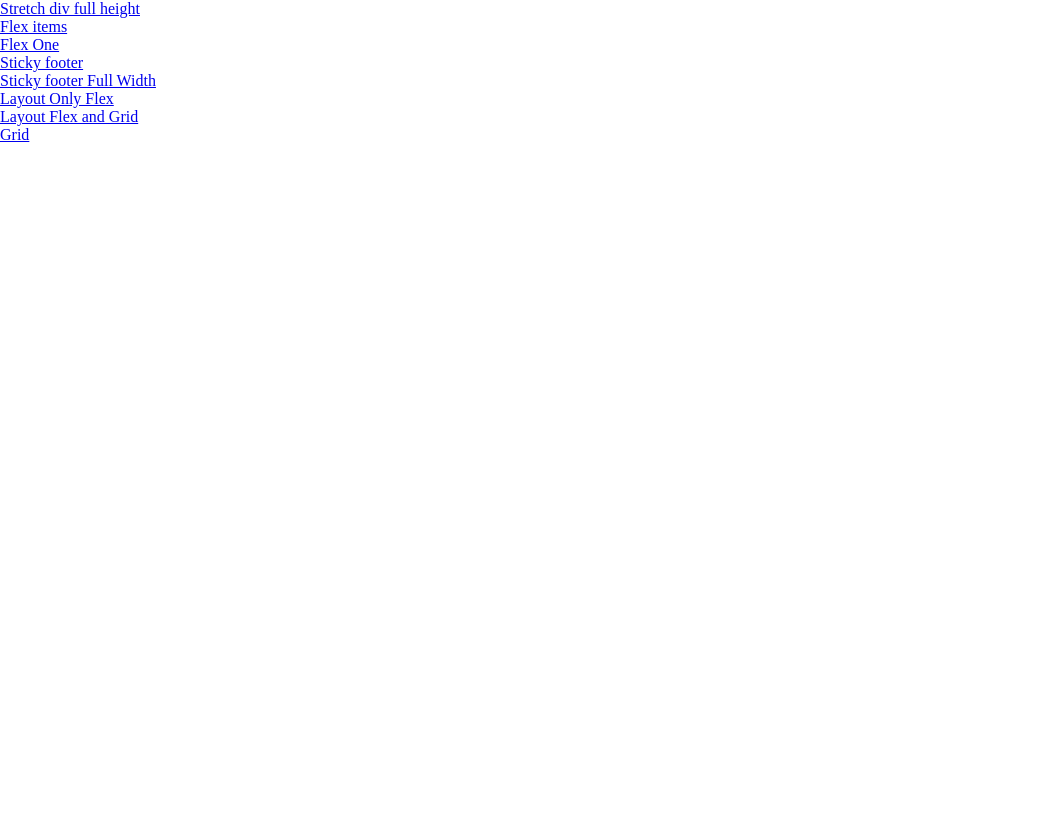
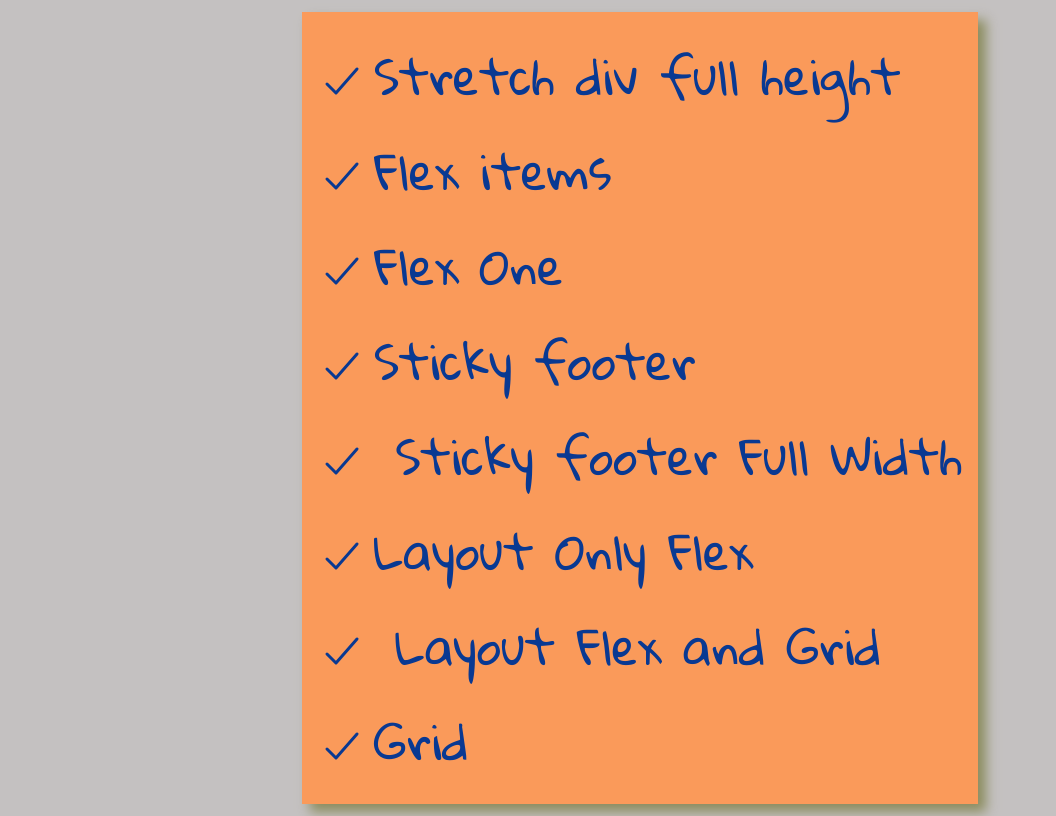
Before and after one commit to elyashar/layout-playground, a website built with Vite: page index.html in a window 1280 px wide. Shown: the whole page, without its empty margins (0-1056 px from the left). Built offline with nearby package versions, Linux system fonts and the light colour scheme.

Commit message:
add style html

```diff
--- a/index.html
+++ b/index.html
@@ -1,26 +1,60 @@
 <!DOCTYPE html>
 <html lang="en">
+  <head>
+    <meta charset="UTF-8" />
+    <meta name="viewport" content="width=device-width, initial-scale=1.0" />
+    <title>Document</title>
+    <link rel="stylesheet" href="style.css" />
+    <link
+      href="https://fonts.googleapis.com/css2?family=Gloria+Hallelujah&display=swap"
+      rel="stylesheet"
+    />
+  </head>
 
-<head>
-    <meta charset="UTF-8" />
-    <meta name="viewport"
-          content="width=device-width, initial-scale=1.0" />
-    <title>Document</title>
-    <link rel="stylesheet"
-          href="styles/style.css" />
-</head>
-
-<body>
+  <body class="list">
     <ul>
-        <li><a href="./pages/stretch-div.html">Stretch div full height</a></li>
-        <li><a href="./pages/flex-items.html">Flex items</a></li>
-        <li><a href="./pages/flex-one.html">Flex One</a></li>
-        <li><a href="./pages/sticky-footer.html">Sticky footer</a></li>
-        <li><a href="./pages/sticky-footer-full-width.html">Sticky footer Full Width</a></li>
-        <li><a href="./pages/layout-only-flex.html">Layout Only Flex</a></li>
-        <li><a href="./pages/layout-flex-and-grid.html">Layout Flex and Grid</a></li>
-        <li><a href="./pages/grid.html">Grid</a></li>
+      <li>
+        <ion-icon size="xlarge" name="checkmark-outline"></ion-icon
+        ><a href="./pages/stretch-div.html">Stretch div full height</a>
+      </li>
+      <li>
+        <ion-icon size="xlarge" name="checkmark-outline"></ion-icon
+        ><a href="./pages/flex-items.html">Flex items</a>
+      </li>
+      <li>
+        <ion-icon size="xlarge" name="checkmark-outline"></ion-icon
+        ><a href="./pages/flex-one.html">Flex One</a>
+      </li>
+      <li>
+        <ion-icon size="xlarge" name="checkmark-outline"></ion-icon
+        ><a href="./pages/sticky-footer.html">Sticky footer</a>
+      </li>
+      <li>
+        <ion-icon size="xlarge" name="checkmark-outline"></ion-icon>
+        <a href="./pages/sticky-footer-full-width.html"
+          >Sticky footer Full Width</a
+        >
+      </li>
+      <li>
+        <ion-icon size="xlarge" name="checkmark-outline"></ion-icon
+        ><a href="./pages/layout-only-flex.html">Layout Only Flex</a>
+      </li>
+      <li>
+        <ion-icon size="xlarge" name="checkmark-outline"></ion-icon>
+        <a href="./pages/layout-flex-and-grid.html">Layout Flex and Grid</a>
+      </li>
+      <li>
+        <ion-icon size="xlarge" name="checkmark-outline"></ion-icon
+        ><a href="./pages/grid.html">Grid</a>
+      </li>
     </ul>
-</body>
-
+    <script
+      type="module"
+      src="https://unpkg.com/ionicons@7.1.0/dist/ionicons/ionicons.esm.js"
+    ></script>
+    <script
+      nomodule
+      src="https://unpkg.com/ionicons@7.1.0/dist/ionicons/ionicons.js"
+    ></script>
+  </body>
 </html>
```
